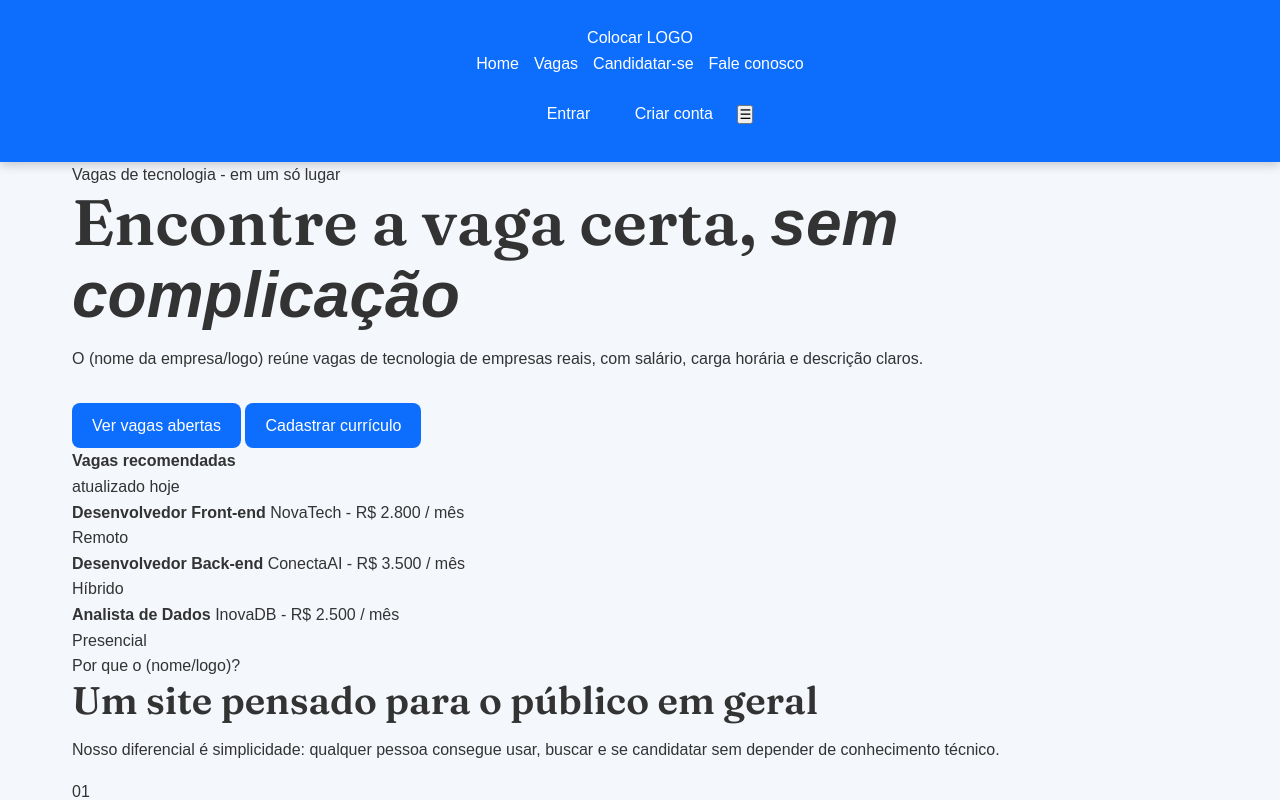
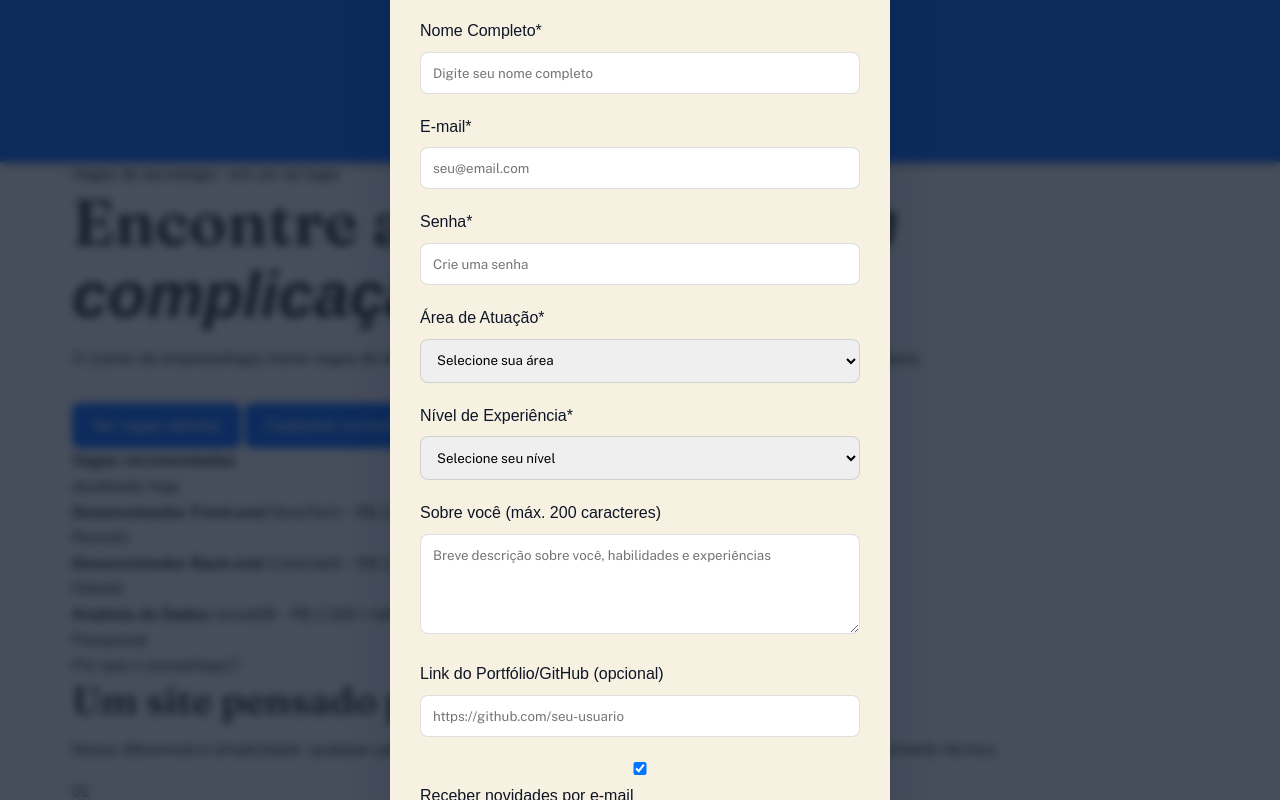
Before and after one commit to gabrielthiagobr/Plataforma-freelancers, a plain HTML site: page index.html in a window 1280 px wide. Both pictures are taken after a click on the link "Cadastrar currículo". Shown: the top 800 px of the page. Drawn offline with nearby package versions, Linux system fonts and the light colour scheme.

Commit message:
commit com a aba de criação de perfil feita

```diff
--- /dev/null
+++ b/JS/main.js
@@ -0,0 +1,62 @@
+document.addEventListener('DOMContentLoaded', () => {
+    // Seleciona elementos
+    const modal = document.querySelector('.modal-perfil');
+    const btnsAbrir = document.querySelectorAll('[data-abrir-modal="cadastro"]');
+    const btnFechar = document.querySelector('.modal-perfil__fechar');
+
+    // Função para abrir o modal
+    const abrirModal = (e) => {
+        e.preventDefault();
+        if (modal) modal.style.display = 'flex';
+    };
+
+    // Função para fechar o modal
+    const fecharModal = () => {
+        if (modal) modal.style.display = 'none';
+    };
+
+    // Adiciona evento aos botões de "Criar conta"
+    btnsAbrir.forEach(btn => {
+        btn.addEventListener('click', abrirModal);
+    });
+
+    // Adiciona evento ao botão de fechar (X)
+    if (btnFechar) {
+        btnFechar.addEventListener('click', fecharModal);
+    }
+
+    // Fecha ao clicar fora do conteúdo do modal
+    if (modal) {
+        modal.addEventListener('click', (e) => {
+            if (e.target === modal) {
+                fecharModal();
+            }
+        });
+    }
+
+    // Lógica do formulário
+    const formPerfil = document.getElementById('formPerfil');
+    if (formPerfil) {
+        formPerfil.addEventListener('submit', (e) => {
+            e.preventDefault();
+
+            // Coleta os dados
+            const dados = {
+                nome: document.getElementById('nome-completo').value,
+                email: document.getElementById('email').value,
+                area: document.getElementById('area-atuação').value,
+                nivel: document.getElementById('nivel').value,
+                bio: document.getElementById('bio').value,
+                portfolio: document.getElementById('portfolio').value,
+                newsletter: document.getElementById('newsletter').checked
+            };
+
+            // Aqui você conectaria com seu back-end
+            console.log('Dados do perfil:', dados);
+
+            alert('Perfil criado com sucesso!');
+            fecharModal();
+            formPerfil.reset();
+        });
+    }
+});
--- a/css/styles.css
+++ b/css/styles.css
@@ -316,3 +316,85 @@ footer{
     border-bottom: 2px solid var(--mustard);
 }
 }
+
+/* MODAL PERFIL ==== */
+.modal-perfil{
+  position: fixed;
+  top: 0;
+  left: 0;
+  width: 100%;
+  height: 100%;
+  background: rgba(13, 21, 38, 0.75);
+  backdrop-filter: blur(4px);
+  z-index: 1000;
+  display: flex;
+  align-items: center;
+  justify-content: center;
+  padding: 20px;
+}
+
+.modal-perfil__conteudo{
+  background: var(--paper);
+  width: 100%;
+  max-width: 500px;
+  padding: 30px;
+  border-radius: var(--radius);
+  box-shadow: var(--shadow);
+  position: relative;
+  animation: fadeIn 0.3s ease;
+}
+
+@keyframes fadeIn{
+  from{ opacity: 0; transform: translateY(-20px); }
+  to{ opacity: 1; transform: translateY(0); }
+}
+
+.modal-perfil__fechar{
+  position: absolute;
+  top: 10px;
+  right: 10px;
+  background: none;
+  border: none;
+  font-size: 1.5rem;
+  color: var(--ink-soft);
+  cursor: pointer;
+  transition: 0.2s;
+}
+
+.modal-perfil__fechar:hover{
+  color: var(--coral);
+  transform: rotate(90deg);
+}
+
+form .form-group{
+  margin-bottom: 20px;
+}
+
+.form-group label{
+  display: block;
+  font-weight: 500;
+  margin-bottom: 8px;
+  color: var(--ink);
+}
+
+.form-group input,
+.form-group select,
+.form-group textarea{
+  width: 100%;
+  padding: 12px;
+  border: 1px solid var(--line-on-paper);
+  border-radius: var(--radius-sm);
+  font-family: var(--font-body);
+}
+
+.form-group textarea{
+  resize: vertical;
+  min-height: 100px;
+}
+
+input:focus,
+select:focus,
+textarea:focus{
+  outline: none;
+  border-color: var(--mustard);
+}
--- a/index.html
+++ b/index.html
@@ -6,6 +6,7 @@
 	<meta name="viewport" content="width=device-width, initial-scale=1.0">
 	<title>Plataforma de vagas na área de tecnologia</title>
 	<link rel="stylesheet" href="css/styles.css">
+	<script src="/JS/main.js"></script>
 </head>
 
 <body>
@@ -159,6 +160,80 @@
 			</div>
 		</div>
 	</footer>
+
+
+<!-- MODAL DE CRIAÇÃO DE PERFIL -->
+<div class="modal-perfil" style="display: none;">
+  <div class="modal-perfil__conteudo">
+    <button class="modal-perfil__fechar" aria-label="Fechar">×</button>
+
+    <h2>Criar Perfil de Freelancer</h2>
+
+    <form class="form-perfil" id="formPerfil">
+      <div class="form-group">
+        <label for="nome-completo">Nome Completo*</label>
+        <input type="text" id="nome-completo" name="nome-completo" placeholder="Digite seu nome completo" required>
+      </div>
+
+      <div class="form-group">
+        <label for="email">E-mail*</label>
+        <input type="email" id="email" name="email" placeholder="seu@email.com" required>
+      </div>
+
+      <div class="form-group">
+        <label for="senha">Senha*</label>
+        <input type="password" id="senha" name="senha" placeholder="Crie uma senha" minlength="8" required>
+      </div>
+
+      <div class="form-group">
+        <label for="area-atuação">Área de Atuação*</label>
+        <select id="area-atuação" name="area-atuação" required>
+          <option value="" disabled selected>Selecione sua área</option>
+          <option value="frontend">Front-end (React, Vue, Angular)</option>
+          <option value="backend">Back-end (Node.js, Python, PHP)</option>
+          <option value="fullstack">Full Stack</option>
+          <option value="mobile">Mobile (React Native, Flutter)</option>
+          <option value="design">Design (UI/UX, Gráfico)</option>
+          <option value="dados">Dados (Analista, Data Science)</option>
+          <option value="devops">DevOps/Cloud</option>
+          <option value="outro">Outra área</option>
+        </select>
+      </div>
+
+      <div class="form-group">
+        <label for="nivel">Nível de Experiência*</label>
+        <select id="nivel" name="nivel" required>
+          <option value="" disabled selected>Selecione seu nível</option>
+          <option value="iniciante">Iniciante (0-1 ano)</option>
+          <option value="intermediario">Intermediário (1-3 anos)</option>
+          <option value="avancado">Avançado (3+ anos)</option>
+          <option value="especialista">Especialista</option>
+        </select>
+      </div>
+
+      <div class="form-group">
+        <label for="bio">Sobre você (máx. 200 caracteres)</label>
+        <textarea id="bio" name="bio" maxlength="200" placeholder="Breve descrição sobre você, habilidades e experiências"></textarea>
+      </div>
+
+      <div class="form-group">
+        <label for="portfolio">Link do Portfólio/GitHub (opcional)</label>
+        <input type="url" id="portfolio" name="portfolio" placeholder="https://github.com/seu-usuario">
+      </div>
+
+      <div class="form-group">
+        <label>
+          <input type="checkbox" id="newsletter" name="newsletter" checked>
+          Receber novidades por e-mail
+        </label>
+      </div>
+
+      <button type="submit" class="botao botao--primario" style="width: 100%;">Criar Perfil</button>
+    </form>
+  </div>
+</div>
+
+
 </body>
 
 </html>
```
